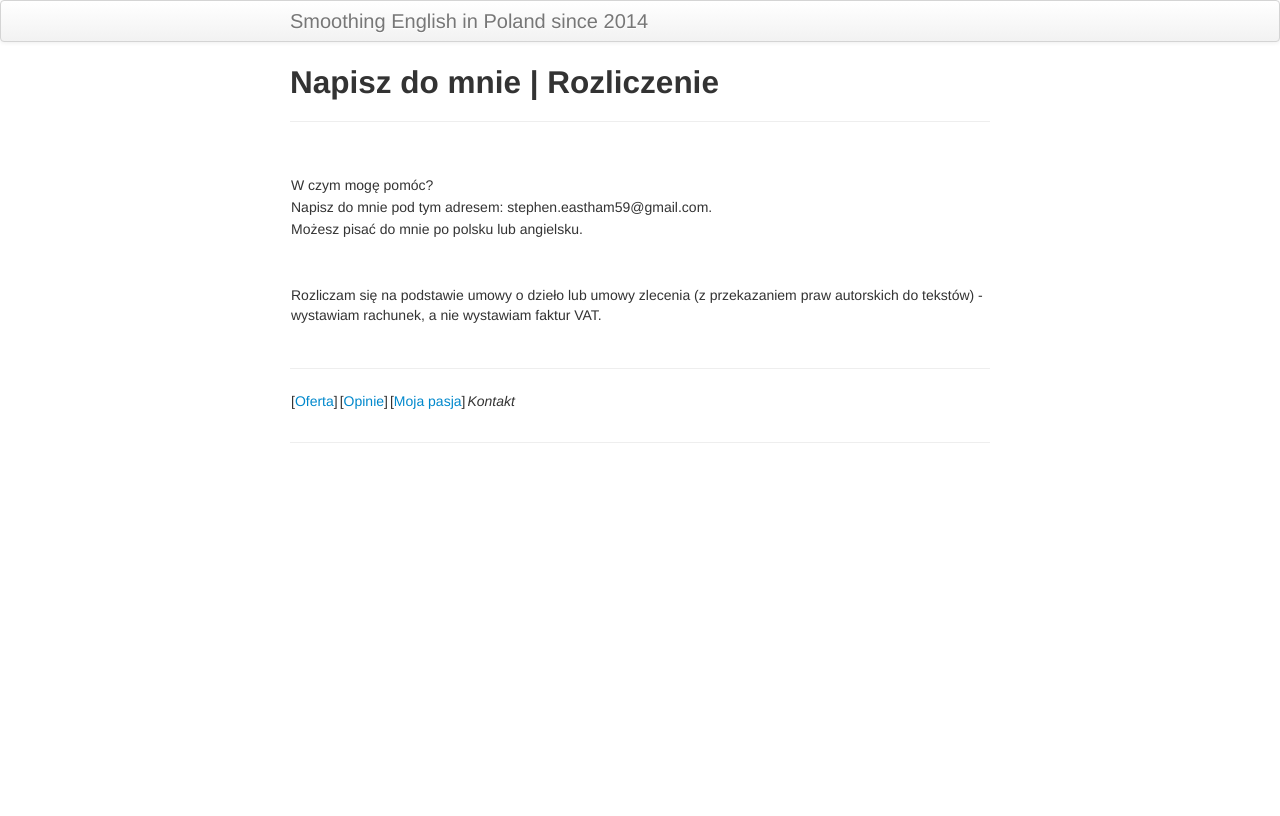
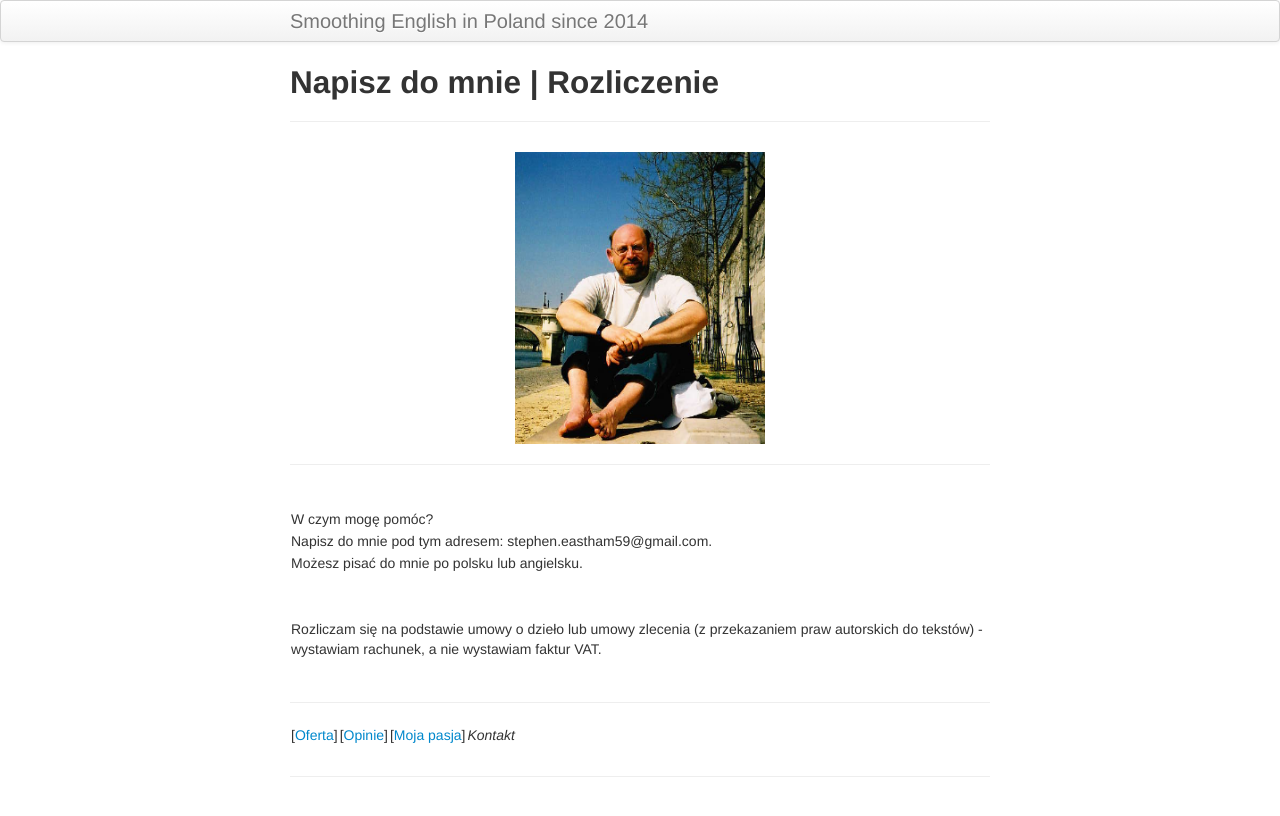
Before and after one commit to StephenEastham/StephenEastham.github.io, a Jekyll site: the page built from pages/kontakt.md, in a window 1280 px wide. Shown: the top 816 px of the page. Built offline with Jekyll 4.4.1, drawn with Linux system fonts in a browser that asks for light colours.

Commit message:
Update kontakt.md

```diff
--- a/pages/kontakt.md
+++ b/pages/kontakt.md
@@ -3,6 +3,11 @@ layout: page
 title: Napisz do mnie | Rozliczenie
 description:
 ---
+
+![](../images/stephen.png){: width="250" height="188" style="display: block; margin: 0 auto"}
+
+---
+
 |
 ---------|
 W czym mogę pomóc? |
```
